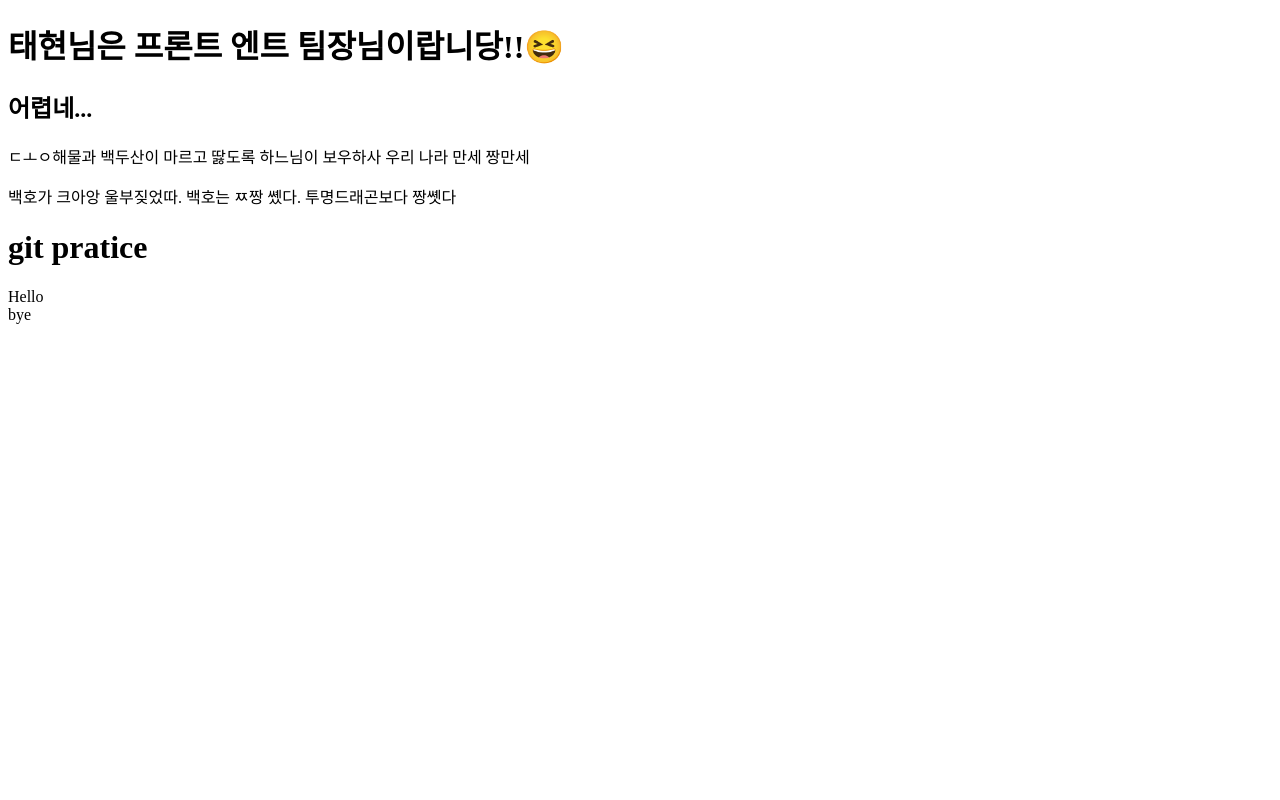
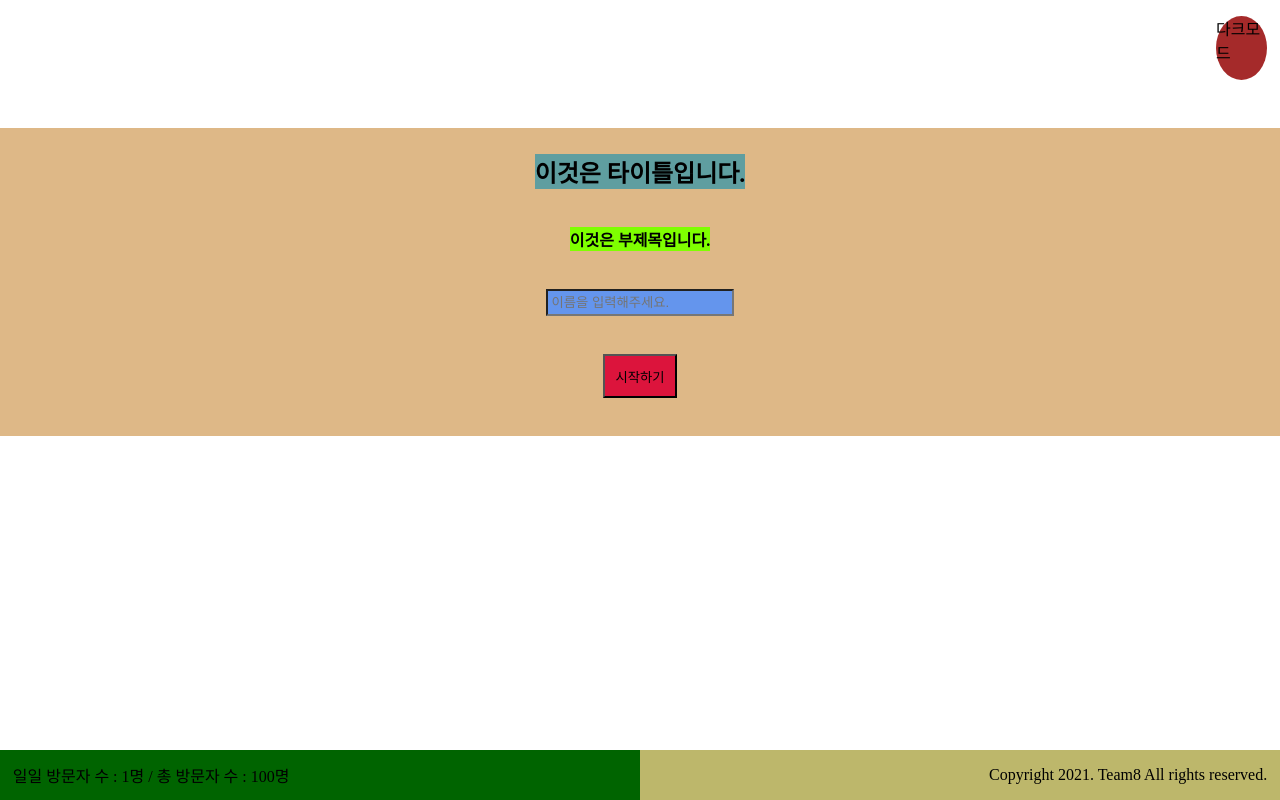
Before and after one commit to qlemql/toyproject_team8, a Flask app: page / in a window 1280 px wide. Run offline with Flask 2, Linux system fonts and the light colour scheme.

Commit message:
First Page setting
HTML & CSS Setting

```diff
--- a/static/css/styles.css
+++ b/static/css/styles.css
@@ -0,0 +1,96 @@
+* {
+  box-sizing: border-box;
+  padding: 0;
+  margin: 0;
+}
+
+/* Dark Mode */
+.dark__mode {
+  position: absolute;
+  top: 2%;
+  right: 1%;
+  width: 4%;
+  height: 8%;
+  background-color: brown;
+  border-radius: 50%;
+}
+
+/*  Main  */
+.section {
+  width: 100%;
+  height: 100%;
+  display: flex;
+  justify-content: center;
+  align-items: center;
+  flex-direction: column;
+  background-color: burlywood;
+  margin-top: 10%;
+}
+
+.title {
+  background-color: cadetblue;
+  width: auto;
+  height: 100%;
+  margin-top: 2%;
+}
+
+.subtitle {
+  background-color: chartreuse;
+  width: auto;
+  height: 100%;
+}
+
+.name {
+  background-color: cornflowerblue;
+  width: auto;
+  height: 100%;
+  padding: 0.3%;
+}
+
+.start {
+  background-color: crimson;
+  width: auto;
+  height: 100%;
+  padding: 0.8%;
+}
+
+.section,
+.title,
+.subtitle,
+.name,
+.start {
+  margin-bottom: 3%;
+}
+
+/* Footer */
+
+.footer {
+  background-color: darkgray;
+  width: 100%;
+  height: auto;
+  display: flex;
+  justify-content: space-between;
+  align-items: center;
+  position: absolute;
+  bottom: 0px;
+}
+
+.footer .visitors {
+  display: flex;
+  justify-content: flex-start;
+  align-items: center;
+  width: 100%;
+  height: 50px;
+  background-color: darkgreen;
+  padding: 1%;
+}
+
+.footer .copyright {
+  display: flex;
+  justify-content: flex-end;
+  align-items: center;
+  width: 100%;
+  height: 50px;
+  background-color: darkkhaki;
+  padding: 1%;
+}
--- a/templates/index.html
+++ b/templates/index.html
@@ -2,17 +2,50 @@
 <html lang="en">
 <head>
     <meta charset="UTF-8">
-    <link rel="stylesheet" href="{{ url_for('static', filename='css/styles.css') }}">
+    <link rel="stylesheet" href="../static/css/styles.css">
     <title>Title</title>
 </head>
 <body>
 
-    <h1>태현님은 프론트 엔트 팀장님이랍니당!!😆</h1>
-    <h2>어렵네...</h2>
-    <p>ㄷㅗㅇ해물과 백두산이 마르고 딿도록 하느님이 보우하사 우리 나라 만세 짱만세</p>
-    <p>백호가 크아앙 울부짖었따. 백호는 ㅉ짱 쏐다. 투명드래곤보다 짱쏏다</p>
-<h1>git pratice</h1>
-<div> Hello </div>
-<span>bye</span>
+<!-- dark mode -->
+<div class="dark__mode">
+    <span>다크모드</span>
+</div>
+
+<!-- main section -->
+<section class="section">
+
+
+    <div class="title">
+        <h1>이것은 타이틀입니다.</h1>
+    </div>
+
+
+    <div class="subtitle">
+        <h4>이것은 부제목입니다.</h4>
+    </div>
+
+
+    <input type="text" class="name" placeholder="이름을 입력해주세요.">
+
+
+    <button class="start">
+        <span>시작하기</span>
+    </button>
+
+
+</section>
+
+<!-- Footer -->
+<footer class="footer">
+
+    <div class="visitors">일일 방문자 수 : 1명 / 총 방문자 수 : 100명</div>
+
+    <div class="copyright">
+        <span class="txt2">Copyright 2021. Team8 All rights reserved.</span>
+    </div>
+
+</footer>
+
 </body>
 </html>
```
